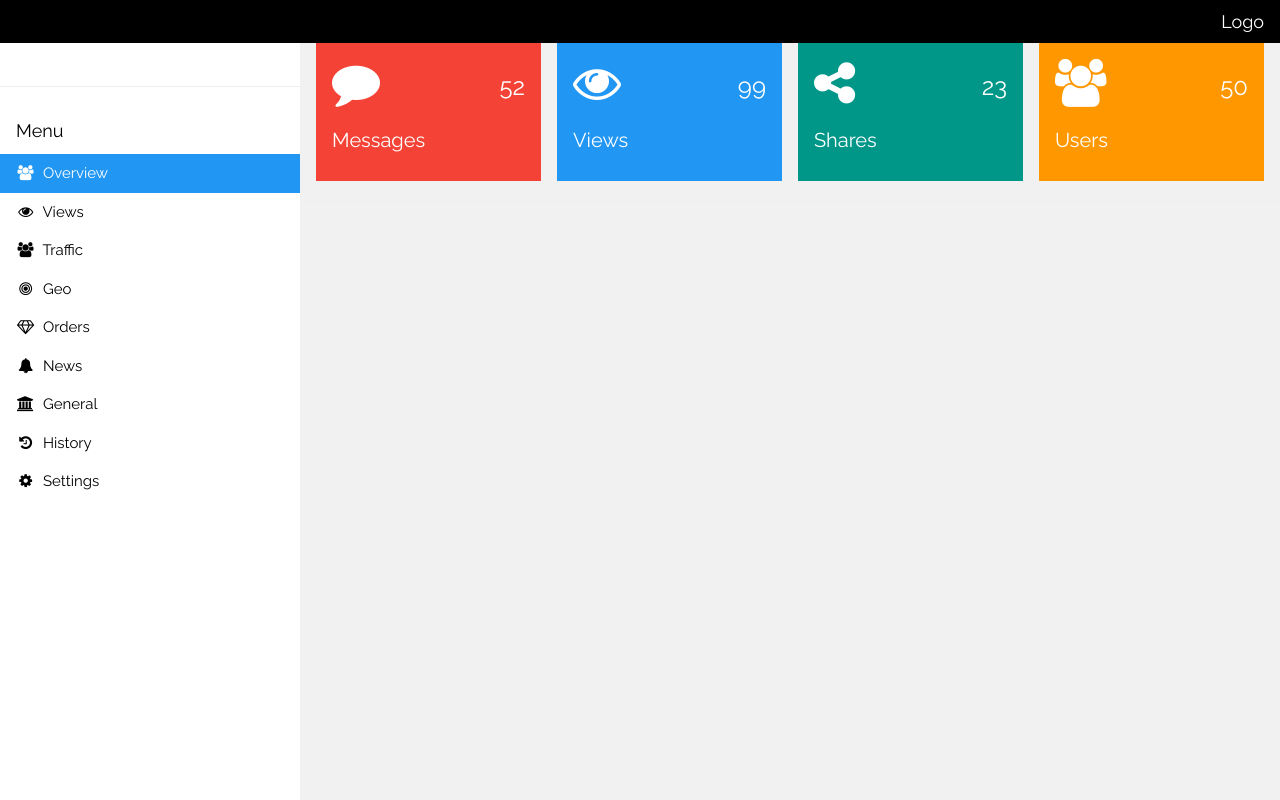
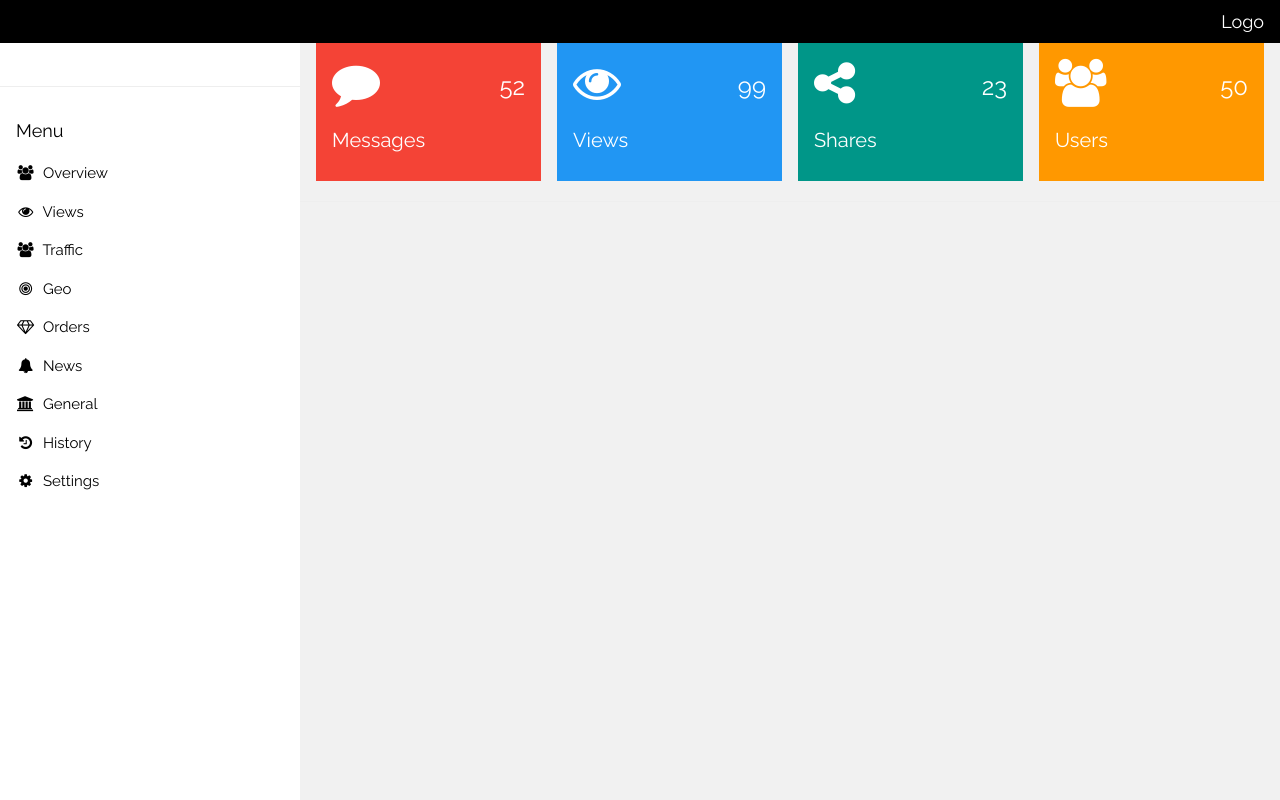
Before and after one commit to grzikk/DB, a plain HTML site: page UI/index.html in a window 1280 px wide. Drawn offline with nearby package versions, Linux system fonts and the light colour scheme.

Commit message:
Update index.html

```diff
--- a/UI/index.html
+++ b/UI/index.html
@@ -27,8 +27,7 @@ html,body,h1,h2,h3,h4,h5 {font-family: "Raleway", sans-serif}
     <h5>Menu</h5>
   </div>
   <div class="w3-bar-block">
-    <a href="#" class="w3-bar-item w3-button w3-padding-16 w3-hide-large w3-dark-grey w3-hover-black" onclick="w3_close()" title="close menu"><i class="fa fa-remove fa-fw"></i>  Close Menu</a>
-    <a href="#" class="w3-bar-item w3-button w3-padding w3-blue"><i class="fa fa-users fa-fw"></i>  Overview</a>
+    <a href="#" class="w3-bar-item w3-button w3-padding"><i class="fa fa-users fa-fw"></i>  Overview</a>
     <a href="#" class="w3-bar-item w3-button w3-padding"><i class="fa fa-eye fa-fw"></i>  Views</a>
     <a href="#" class="w3-bar-item w3-button w3-padding"><i class="fa fa-users fa-fw"></i>  Traffic</a>
     <a href="#" class="w3-bar-item w3-button w3-padding"><i class="fa fa-bullseye fa-fw"></i>  Geo</a>
```
